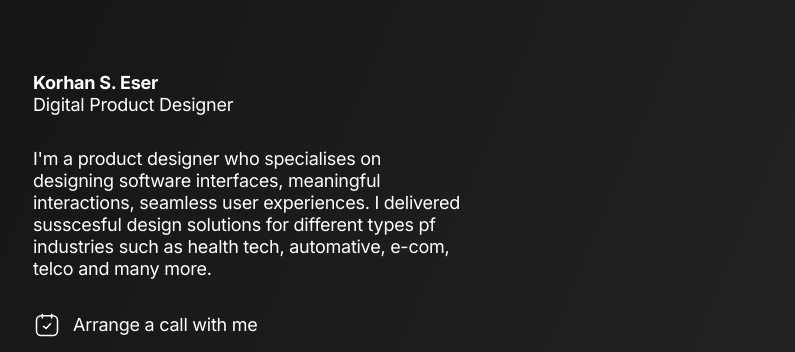
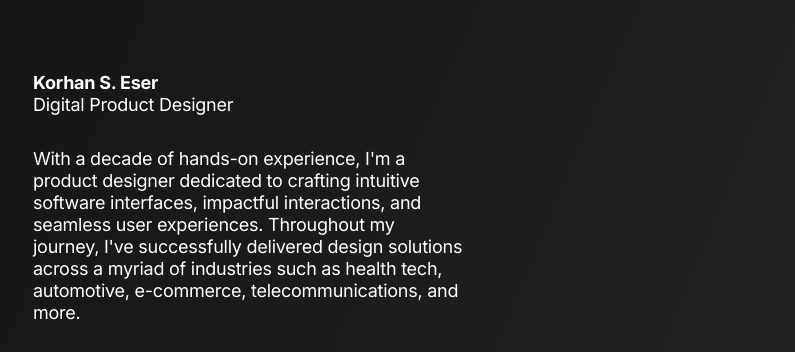
Before and after one commit to Lapin/portfolio2023, a plain HTML site: page index.html in a window 1280 px wide. Shown: the top 352 px of the page, without its empty margins (39-834 px from the left). Drawn offline with Linux system fonts and the light colour scheme.

Commit message:
added a new intro text

```diff
--- a/index.html
+++ b/index.html
@@ -19,7 +19,7 @@
     <h1>Digital Product Designer</h1>
 </div>
 
-<p class="pb2">I'm a product designer who specialises on designing software interfaces, meaningful interactions, seamless user experiences. I delivered susscesful design solutions for different types pf industries such as health tech, automative, e-com, telco and many more.</p>
+<p class="pb2">With a decade of hands-on experience, I'm a product designer dedicated to crafting intuitive software interfaces, impactful interactions, and seamless user experiences. Throughout my journey, I've successfully delivered design solutions across a myriad of industries such as health tech, automotive, e-commerce, telecommunications, and more.</p>
 
 <div class="links pb2">
 
```
